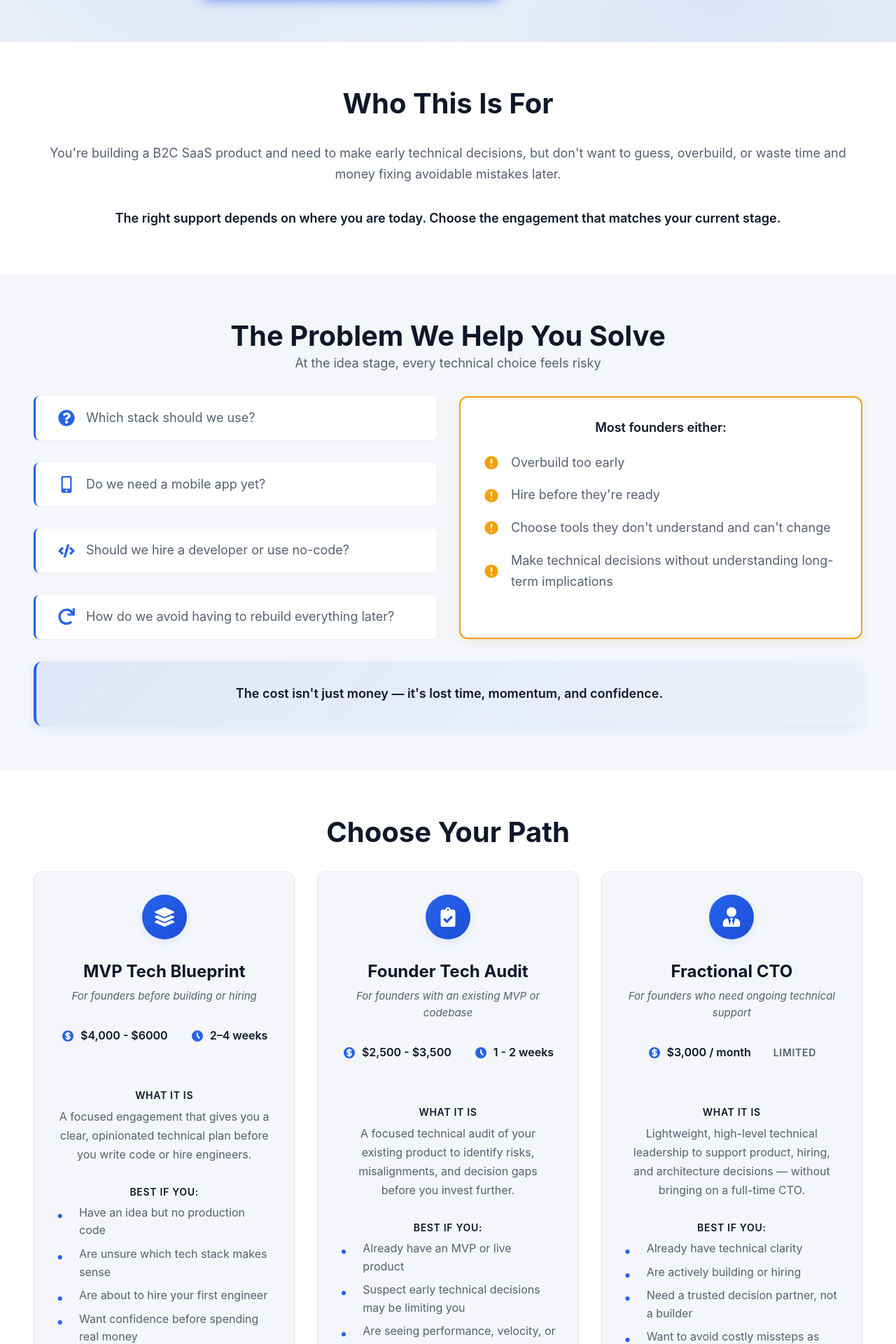
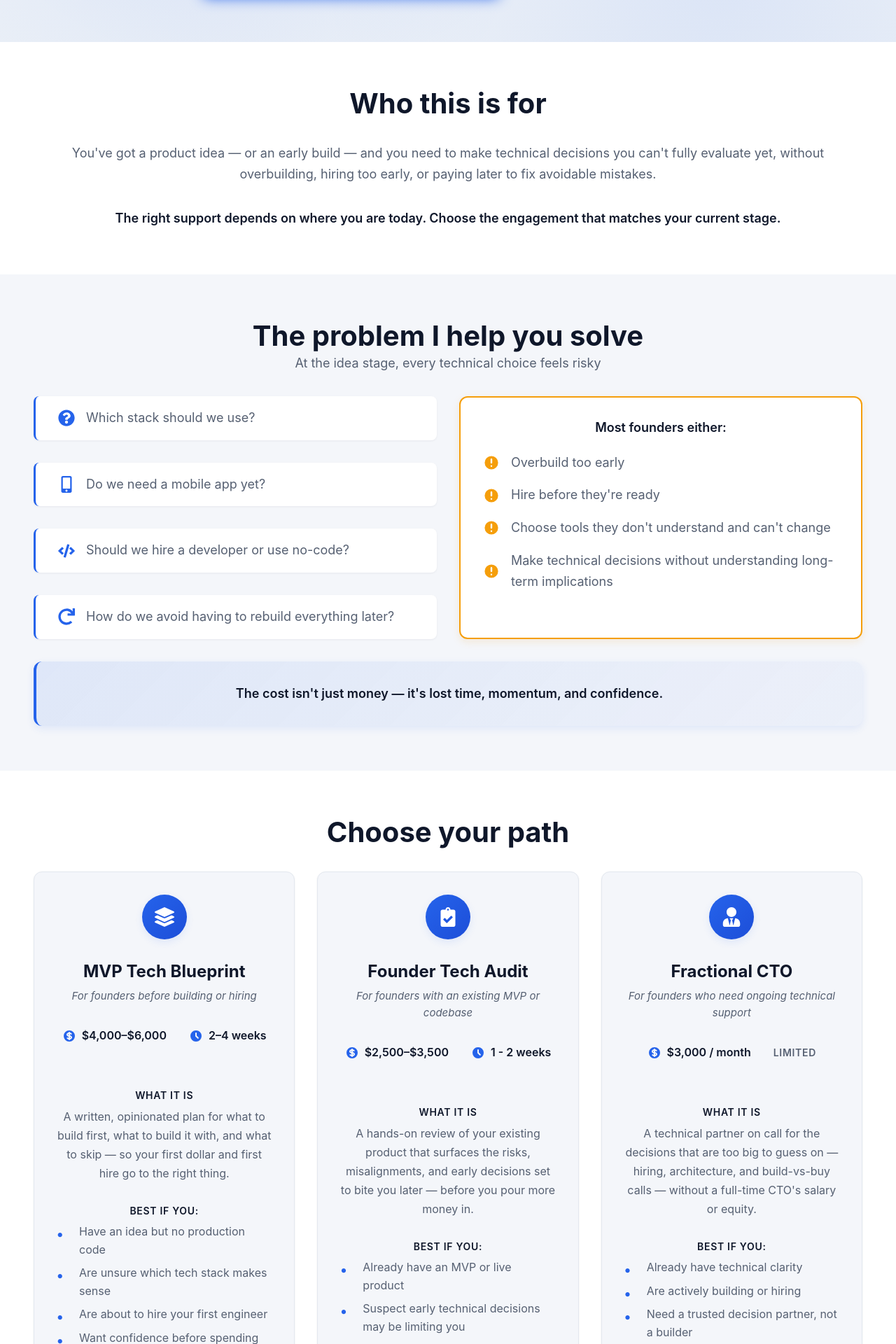
Before and after one commit to paradigmbrian/consulting, a React (Vite) app: page /services/technical-consulting in a window 1280 px wide. Shown: the part 600-2520 px from the top of the page at 70% size. Built offline with nearby package versions, Linux system fonts and the light colour scheme.

Commit message:
copy: unify voice to first-person, fix errors, sharpen consulting + landing copy

```diff
--- a/src/components/AutomatedWorkflows.tsx
+++ b/src/components/AutomatedWorkflows.tsx
@@ -30,10 +30,10 @@ const AutomatedWorkflows = () => {
                 Custom automation for the way your business actually works
               </h1>
               <p className="aw-hero-subtitle">
-                I'm a software engineer with 10+ years of experience. I build
-                systems that take the repetitive, revenue-losing busywork off
-                your plate — designed around how your business runs, not a
-                template you have to bend to fit.
+                I build systems that take the repetitive, revenue-losing
+                busywork off your plate — designed around how your business
+                runs, not a template you have to bend to fit. Backed by 10+
+                years as a professional software engineer.
               </p>
               <div className="wf-hero-actions">
                 <a
--- a/src/components/CTA.tsx
+++ b/src/components/CTA.tsx
@@ -9,10 +9,10 @@ const CTA = () => {
           <div className="cta-icon">
             <FaCalendarAlt />
           </div>
-          <h2 className="cta-title">Next Step</h2>
-          <h3 className="cta-subtitle">Book a Founder Call</h3>
+          <h2 className="cta-title">Next step</h2>
+          <h3 className="cta-subtitle">Book a founder call</h3>
           <p className="cta-description">
-            We'll determine whether one of these engagements is a good fit — no pressure, no pitching.
+            I'll help you figure out whether one of these engagements is a good fit — no pressure, no pitching.
           </p>
           <div className="cta-button">
             <a
@@ -22,7 +22,7 @@ const CTA = () => {
               rel="noopener noreferrer"
             >
               <FaCalendarAlt className="btn-icon" />
-              Book a Founder Call →
+              Book a founder call →
             </a>
           </div>
         </div>
--- a/src/components/Hero.tsx
+++ b/src/components/Hero.tsx
@@ -21,9 +21,9 @@ const Hero = () => {
             Paradigm Shift — Early-Stage Tech Consulting
           </p>
           <h1 className="hero-title">
-            Technical Clarity for
+            Technical clarity for
             <br />
-            Non-Technical Founders
+            non-technical founders
           </h1>
           <p className="hero-subtitle">
             Choose the right technical path — before costly mistakes are made
--- a/src/components/HowItWorks.tsx
+++ b/src/components/HowItWorks.tsx
@@ -6,15 +6,15 @@ const HowItWorks = () => {
     <section className="how-it-works">
       <div className="container">
         <div className="section-content">
-          <h2 className="section-title">How It Works</h2>
+          <h2 className="section-title">How it works</h2>
           <div className="steps">
             <div className="step">
               <div className="step-number">
                 <FaPhone className="step-icon" />
               </div>
               <div className="step-content">
-                <h3>Founder Call</h3>
-                <p>We start with a 30-minute conversation to understand where you are, what you're building, and which engagement makes the most sense for your situation.</p>
+                <h3>Founder call</h3>
+                <p>I start with a 30-minute conversation to understand where you are, what you're building, and which engagement makes the most sense for your situation.</p>
               </div>
             </div>
             <div className="step">
@@ -22,8 +22,8 @@ const HowItWorks = () => {
                 <FaHandshake className="step-icon" />
               </div>
               <div className="step-content">
-                <h3>Choose Your Path</h3>
-                <p>Based on your stage and needs, we'll confirm the right engagement—whether that's the MVP Tech Blueprint, a Founder Tech Audit, or Fractional CTO support.</p>
+                <h3>Choose your path</h3>
+                <p>Based on your stage and needs, I'll confirm the right engagement — whether that's the MVP Tech Blueprint, a Founder Tech Audit, or Fractional CTO support.</p>
               </div>
             </div>
             <div className="step">
@@ -31,8 +31,8 @@ const HowItWorks = () => {
                 <FaRocket className="step-icon" />
               </div>
               <div className="step-content">
-                <h3>Get Clarity & Move Forward</h3>
-                <p>You'll receive focused, actionable guidance tailored to your specific situation—no generic advice, no unnecessary complexity.</p>
+                <h3>Get clarity & move forward</h3>
+                <p>You'll get focused, actionable guidance tailored to your situation — no generic advice, no unnecessary complexity.</p>
               </div>
             </div>
           </div>
--- a/src/components/LandingPage.tsx
+++ b/src/components/LandingPage.tsx
@@ -19,11 +19,13 @@ const LandingPage = () => {
                 Paradigm Shift Software Development
               </p>
               <h1 className="landing-hero-title">
-                Software expertise for growing businesses
+                Make the right technical calls — and automate the work that's
+                eating your week
               </h1>
               <p className="landing-hero-subtitle">
-                From early-stage technical strategy to automating the work that
-                slows you down.
+                For founders making early product decisions and businesses
+                buried in repetitive work — a software engineer who helps you
+                move faster with less guesswork.
               </p>
               <div className="wf-hero-actions">
                 <a
@@ -47,7 +49,7 @@ const LandingPage = () => {
       <section className="landing-services">
         <div className="container">
           <p className="wf-eyebrow">Services</p>
-          <h2 className="section-title">What we do</h2>
+          <h2 className="section-title">What I do</h2>
           <div className="landing-services-grid">
             {publishedServices.map((service) => (
               <Link
--- a/src/components/Offer.tsx
+++ b/src/components/Offer.tsx
@@ -7,7 +7,7 @@ const Offer = () => {
     <section id="offer" className="offer">
       <div className="container">
         <div className="section-content">
-          <h2 className="section-title">Choose Your Path</h2>
+          <h2 className="section-title">Choose your path</h2>
 
           <div className="offer-grid">
             <div className="offer-item">
@@ -22,7 +22,7 @@ const Offer = () => {
               <div className="offer-item-details">
                 <div className="offer-item-detail">
                   <HiCurrencyDollar className="offer-item-detail-icon" />
-                  <span>$4,000 - $6000</span>
+                  <span>$4,000–$6,000</span>
                 </div>
                 <div className="offer-item-detail">
                   <HiClock className="offer-item-detail-icon" />
@@ -33,8 +33,9 @@ const Offer = () => {
               <div className="offer-item-section">
                 <h4 className="offer-item-section-title">What it is</h4>
                 <p className="offer-item-section-text">
-                  A focused engagement that gives you a clear, opinionated
-                  technical plan before you write code or hire engineers.
+                  A written, opinionated plan for what to build first, what to
+                  build it with, and what to skip — so your first dollar and
+                  first hire go to the right thing.
                 </p>
               </div>
 
@@ -70,7 +71,7 @@ const Offer = () => {
               <div className="offer-item-details">
                 <div className="offer-item-detail">
                   <HiCurrencyDollar className="offer-item-detail-icon" />
-                  <span>$2,500 - $3,500</span>
+                  <span>$2,500–$3,500</span>
                 </div>
                 <div className="offer-item-detail">
                   <HiClock className="offer-item-detail-icon" />
@@ -81,9 +82,9 @@ const Offer = () => {
               <div className="offer-item-section">
                 <h4 className="offer-item-section-title">What it is</h4>
                 <p className="offer-item-section-text">
-                  A focused technical audit of your existing product to identify
-                  risks, misalignments, and decision gaps before you invest
-                  further.
+                  A hands-on review of your existing product that surfaces the
+                  risks, misalignments, and early decisions set to bite you
+                  later — before you pour more money in.
                 </p>
               </div>
 
@@ -131,9 +132,9 @@ const Offer = () => {
               <div className="offer-item-section">
                 <h4 className="offer-item-section-title">What it is</h4>
                 <p className="offer-item-section-text">
-                  Lightweight, high-level technical leadership to support
-                  product, hiring, and architecture decisions — without bringing
-                  on a full-time CTO.
+                  A technical partner on call for the decisions that are too big
+                  to guess on — hiring, architecture, and build-vs-buy calls —
+                  without a full-time CTO's salary or equity.
                 </p>
               </div>
 
--- a/src/components/Problem.tsx
+++ b/src/components/Problem.tsx
@@ -7,7 +7,7 @@ const Problem = () => {
     <section className="problem">
       <div className="container">
         <div className="section-content">
-          <h2 className="section-title">The Problem We Help You Solve</h2>
+          <h2 className="section-title">The problem I help you solve</h2>
           <p className="problem-intro">
             At the idea stage, every technical choice feels risky
           </p>
--- a/src/components/WhoIsFor.tsx
+++ b/src/components/WhoIsFor.tsx
@@ -5,9 +5,9 @@ const WhoIsFor = () => {
     <section className="who-is-for">
       <div className="container">
         <div className="section-content">
-          <h2 className="section-title">Who This Is For</h2>
+          <h2 className="section-title">Who this is for</h2>
           <p className="who-is-for-intro">
-            You're building a B2C SaaS product and need to make early technical decisions, but don't want to guess, overbuild, or waste time and money fixing avoidable mistakes later.
+            You've got a product idea — or an early build — and you need to make technical decisions you can't fully evaluate yet, without overbuilding, hiring too early, or paying later to fix avoidable mistakes.
           </p>
           <p className="who-is-for-subtitle">
             The right support depends on where you are today. Choose the engagement that matches your current stage.
--- a/src/components/WhyWorkWithMe.tsx
+++ b/src/components/WhyWorkWithMe.tsx
@@ -6,13 +6,12 @@ const WhyWorkWithMe = () => {
     <section className="why-work-with-me">
       <div className="container">
         <div className="section-content">
-          <h2 className="section-title">Why Work With Us</h2>
+          <h2 className="section-title">Why work with me</h2>
           <p className="why-intro">
-            We specialize in helping founders who don't want to make these
-            decisions alone.
+            I help founders who don't want to make these decisions alone.
           </p>
           <p className="why-focus">
-            Out focus is not writing code — it's explaining tradeoffs clearly so
+            My focus isn't writing code — it's explaining tradeoffs clearly so
             you can:
           </p>
           <ul className="why-benefits">
```
Also changed, not shown: 1 other file (tests, documents, lock files or other folders).
